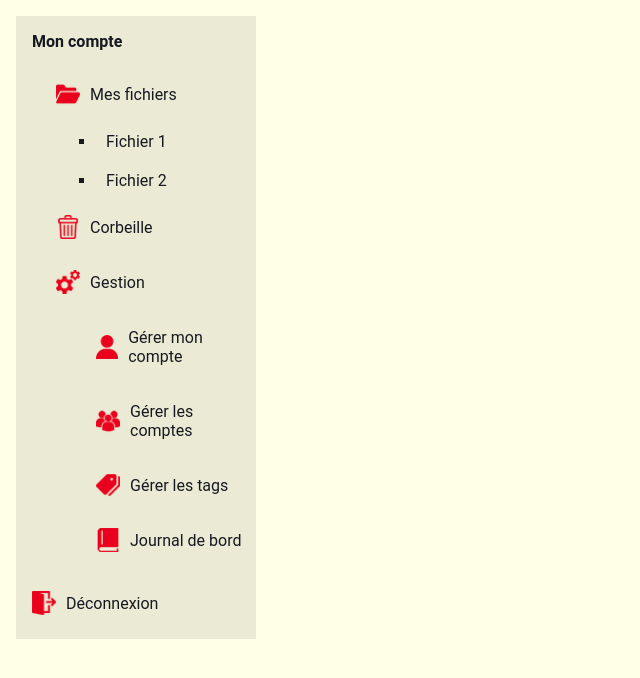
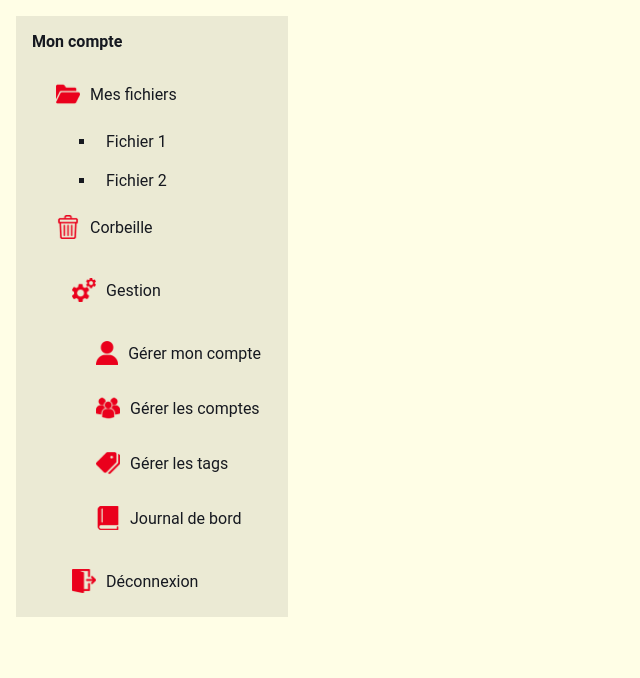
Before and after one commit to LionelSts/drivePicturesVideos, a PHP site: page /home.php in a window 1280 px wide. Shown: the part 94-772 px from the top of the page, without its empty margins (0-640 px from the left). Run offline with PHP 8.4, Linux system fonts and the light colour scheme; the visitor is signed in with stand-in values (Sample User, id 1); data that the repository does not hold is empty.

Commit message:
Some fix for menu ith differents role, some improvement in account page

```diff
--- a/login-action.php
+++ b/login-action.php
@@ -4,13 +4,15 @@ $mail = $_POST['email'];
 $mdp = $_POST['password'];
 //include("connexion.php");
 $link = mysqli_connect("127.0.0.1", "root", "" , "drivelbr") ;
-$requete = "SELECT `mail`, `mot_de_passe`,`role` FROM `utilisateurs` WHERE `mail` = '$mail' "; // Preparing the request to verify the password where the login entered is found on the database
+$requete = "SELECT `prenom`, `nom`, `mail`, `mot_de_passe`,`role` FROM `utilisateurs` WHERE `mail` = '$mail' "; // Preparing the request to verify the password where the login entered is found on the database
 $result = mysqli_query($link, $requete); // Saving the result
 while($row = mysqli_fetch_array($result)) // Searching the right line
 {
     $hashedpsw = $row['mot_de_passe']; // Saving the hashed password to verify it later
     $_SESSION['mail'] = $row['mail']; // Saving the user ID needed later
     $_SESSION['role'] = $row['role'];
+    $_SESSION['nom'] = $row['nom'];
+    $_SESSION['prenom'] = $row['prenom'];
 
 }
 if(password_verify($mdp, $hashedpsw)) // If the password entered and the hashed version stored in the database are equal when password entered is hashed
--- a/menu.php
+++ b/menu.php
@@ -5,20 +5,21 @@
         $html = "<div id='leftmenu'>
         <ul id='menurubrique'>
             <li id='title'>Mon compte</li>";
-        if($role != 'lecture') $html .= "<ul><li class='menuLine'><img class='iconMenu' src='images/icons/folder.png'><a href='#' id='page'>Mes fichiers</a></li>
+        if($role != 'lecture') $html .= "<ul>
+            <li class='menuLine'><img class='iconMenu' src='images/icons/folder.png'><a href='#' id='page'>Mes fichiers</a></li>
             <ul id='menufichiers'>
                 <li><a href='#' id='page'>Fichier 1</a></li>
                 <li><a href='#' id='page'>Fichier 2</a></li>
             </ul>";
         if($role != 'lecture') $html.= "<li class='menuLine'><img class='iconMenu' src='images/icons/trash_red.png'><a href='#' id='page'>Corbeille</a></li>";
-        $html.="<li class='menuLine'><img class='iconMenu' src='images/icons/engrenages.png'><a>Gestion</a></li><ul>
-            <li class='menuLine'><img class='iconMenu' src='images/icons/user.png'><a href='my_account.php' id='page'>Gérer mon compte</a></li>";
+        $html.="<li class='standaloneMenuLine'><img class='iconMenu' src='images/icons/engrenages.png'><a>Gestion</a></li>
+                <ul>
+                    <li class='menuLine'><img class='iconMenu' src='images/icons/user.png'><a href='my_account.php' id='page'>Gérer mon compte</a></li>";
         if($role == 'admin') $html.="<li class='menuLine'><img class='iconMenu' src='images/icons/multiple-users-silhouette.png'><a href='#' id='page'>Gérer les comptes</a></li>";
         if($role == 'ecriture' || $role == 'admin') $html.= "<li class='menuLine'><img class='iconMenu' src='images/icons/tag.png'><a href='#' id='page'>Gérer les tags</a></li>";
         if($role == 'admin') $html.= "<li class='menuLine'><img class='iconMenu' src='images/icons/book-of-black-cover-closed.png'><a href='#' id='page'>Journal de bord</a></li>";
         $html .= "</ul>
-            </ul>
-            <li id='disconnect'><img id='iconMenuDisconnect' src='images/icons/exit.png'><a id='page' href='logout-action.php'>Déconnexion</a></li>
+            <li class='standaloneMenuLine'><img id='iconMenuDisconnect' src='images/icons/exit.png'><a id='page' href='logout-action.php'>Déconnexion</a></li>
         </ul>
         </div>";
     return $html;
--- a/style.css
+++ b/style.css
@@ -140,12 +140,12 @@ input{
 #leftmenu{
     background-color: #EBEAD4;
     margin: 0 1em 0 1em;
-    width: 15em;
+    width: 17em;
 }
 
 #menurubrique{
     list-style: none;
-    padding: 0;
+    padding: 0em 1em 0em 0em;
 }
 
 #menurubrique a{
@@ -178,7 +178,7 @@ input{
     margin: auto;
 }
 
-#disconnect{
+.standaloneMenuLine{
     display: flex;
     flex-direction: row;
     padding: 1em;
```
Also changed, not shown: my_account.php (+12 -10 lines).
